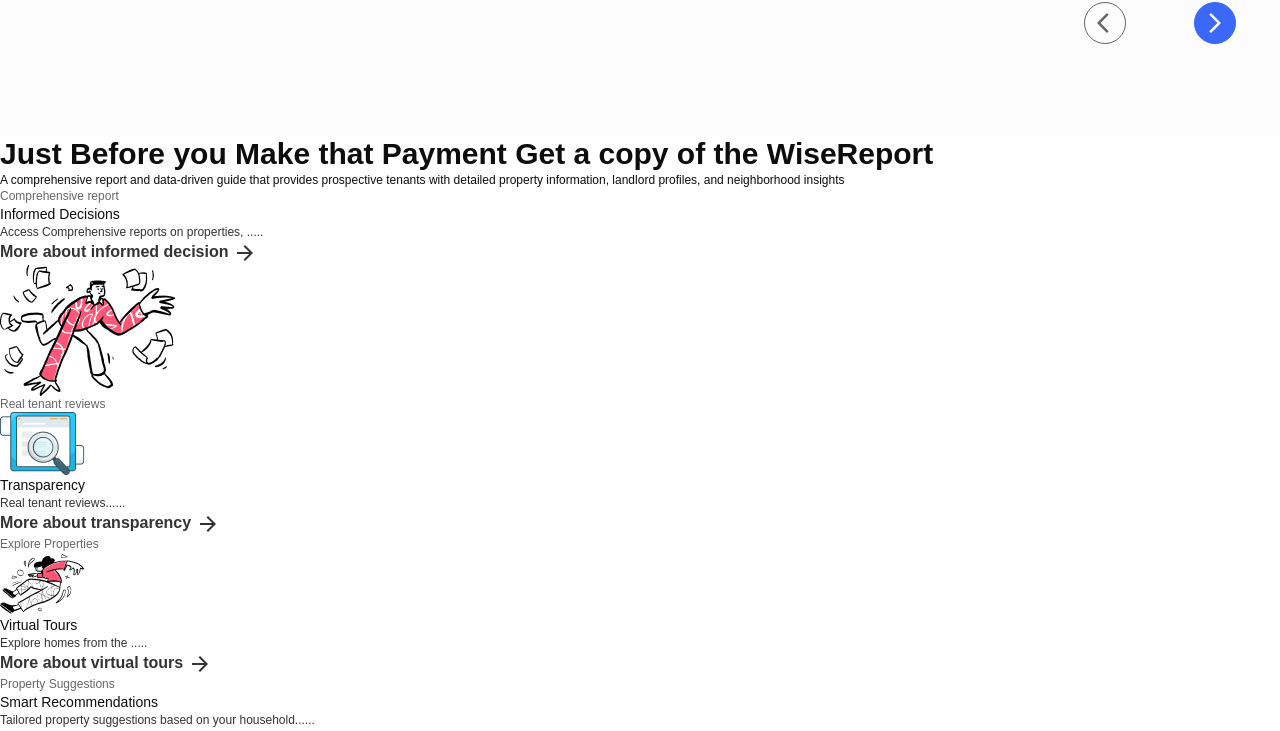
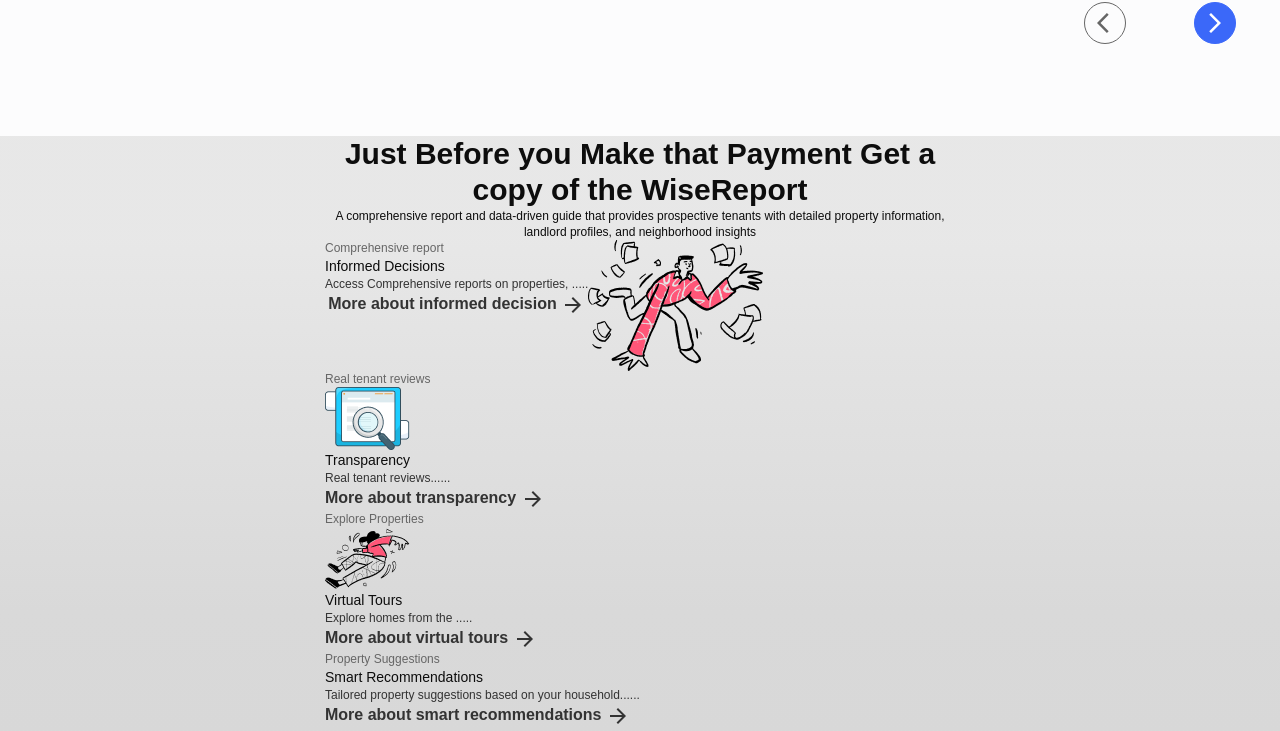
Before and after one commit to Obadea/rentwise, a React (Create React App) app: page / in a window 1280 px wide. Shown: the part 1220-1951 px from the top of the page. Built offline with nearby package versions, Linux system fonts and the light colour scheme; a web font is replaced by a local one.

Commit message:
minor fix

```diff
--- a/src/App.js
+++ b/src/App.js
@@ -3,8 +3,8 @@ import "./fonts.css";
 import { Route, Routes } from "react-router-dom";
 import SignInPage from "./pages/signinpage/SignInPage";
 import SignUpPage from "./pages/signuppage/SignUpPage.jsx";
-import PasswordReset from "./pages/passwordresetpage/PasswordReset.jsx";
-import OtpReset from "./pages/otpresetpage/OtpReset.jsx";
+// import PasswordReset from "./pages/passwordresetpage/PasswordReset.jsx";
+// import OtpReset from "./pages/otpresetpage/OtpReset.jsx";
 
 function App() {
   return (
@@ -12,8 +12,8 @@ function App() {
       <Route path="/" element={<LandingPage />} />
       <Route path="/signin" element={<SignInPage />} />
       <Route path="/signup" element={<SignUpPage />} />
-      <Route path="/passwordreset" element={<PasswordReset />} />
-      <Route path="/otpreset" element={<OtpReset />} />
+      {/* <Route path="/passwordreset" element={<PasswordReset />} />
+      <Route path="/otpreset" element={<OtpReset />} /> */}
     </Routes>
   );
 }
--- a/src/components/Logo.jsx
+++ b/src/components/Logo.jsx
@@ -1,11 +1,12 @@
 import React from "react";
+import { Link } from "react-router-dom";
 
 function Logo() {
   return (
-    <a href="#" className="text-2xl lg:text-4xl text-customblue font-bold">
+    <Link to="/" className="text-2xl lg:text-4xl text-customblue font-bold">
       rent<span className="text-customyellow">w</span>ise
       <span className="text-customyellow">.</span>
-    </a>
+    </Link>
   );
 }
 
--- a/src/pages/landingpage/components/WiseeReport.jsx
+++ b/src/pages/landingpage/components/WiseeReport.jsx
@@ -9,25 +9,26 @@ import manthink from "../../../assets/man-think.png";
 
 function WiseeReport() {
   return (
-    <div>
-      <div>
+    <div className=" bg-[linear-gradient(180deg,_rgba(217,217,217,0.62)_9%,_#D9D9D9_41.5%,_rgba(115,115,115,0.31)_100%)]">
+      <div className="w-[630px] mx-auto">
+        <div className="text-center  gap-1 ">
           <h2 className="font-bold text-3xl text-customBlackShade1 ">
             Just Before you Make that Payment Get a copy of the WiseReport
           </h2>
           <p className="text-xs font-normal text-customBlackShade1">
-          A comprehensive report and data-driven guide that provides prospective
-          tenants with detailed property information, landlord profiles, and
-          neighborhood insights
+            A comprehensive report and data-driven guide that provides
+            prospective tenants with detailed property information, landlord
+            profiles, and neighborhood insights
           </p>
         </div>
         <div>
           <div>
             <div>
-            <div>
+              <div className="flex flex-row">
+                <div className="flex flex-col">
                   <h4 className="font-normal text-xs text-customStreetcolor">
                     Comprehensive report
                   </h4>
-              <div>
                   <h3 className="font-normal text-sm text-customblack">
                     Informed Decisions
                   </h3>
@@ -113,8 +114,8 @@ function WiseeReport() {
                     Landlord Reliability
                   </h3>
                   <h4 className="font-medium text-xs text-customResultqueryGrey">
-                  Know your landlord's track record and legal compliance before
-                  .....
+                    Know your landlord's track record and legal compliance
+                    before .....
                   </h4>
                   <button className="font-bold text-customResultqueryGrey">
                     More about ilandlord reliability <ArrowForwardIcon />
@@ -145,6 +146,7 @@ function WiseeReport() {
           </div>
         </div>
       </div>
+    </div>
   );
 }
 
--- a/src/pages/signinpage/SignInPage.jsx
+++ b/src/pages/signinpage/SignInPage.jsx
@@ -22,9 +22,9 @@ function SignInPage() {
   };
 
   return (
-    <div className="flex flex-col lg:flex-row  min-h-[500px]  ">
-      <div className=" my-4 mx-auto px-3 lg:pl-24 lg:pr-16  lg:w-[50%] ">
-        <div className="flex justify-between ">
+    <div className="flex flex-col lg:flex-row  ">
+      <div className=" mx-auto px-3 lg:pl-24 lg:pr-16  lg:w-[50%] ">
+        <div className="flex justify-between mt-4">
           <Logo />
           <button className="font-bold text-sm text-customSearchblue lg:hidden">
             Back
@@ -115,7 +115,7 @@ function SignInPage() {
           backgroundPosition: "center",
           backgroundRepeat: "no-repeat",
         }}
-        className="hidden lg:block flex-1 relative  "
+        className="hidden lg:block  h-full min-h-full w-full relative bg-red-500 "
       >
         <div className="absolute w-[70%] rounded-2xl py-4 px-3 gap-4 bottom-14 right-24 bg-[#00000087]">
           <h4 className="text-textcolor font-bold text-lg">
```
Lines whose indentation alone changed are shown as unchanged.
